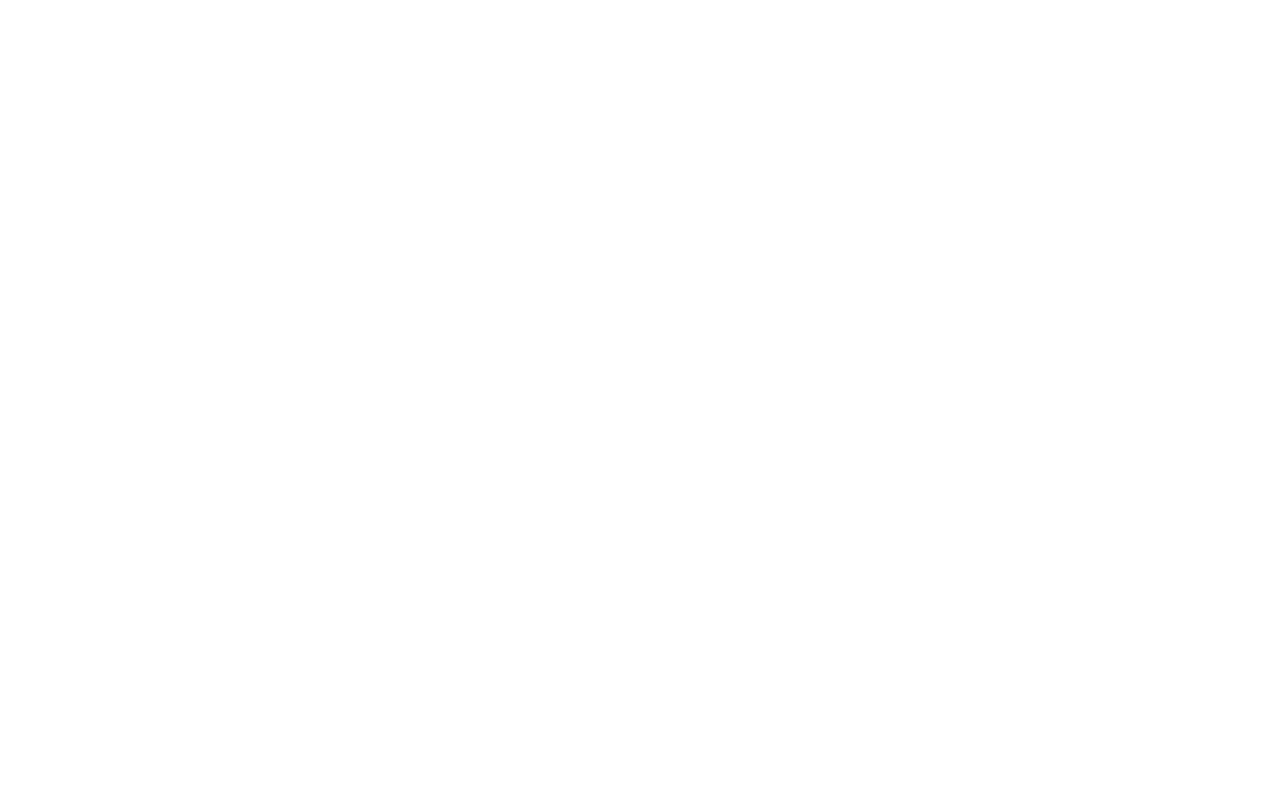
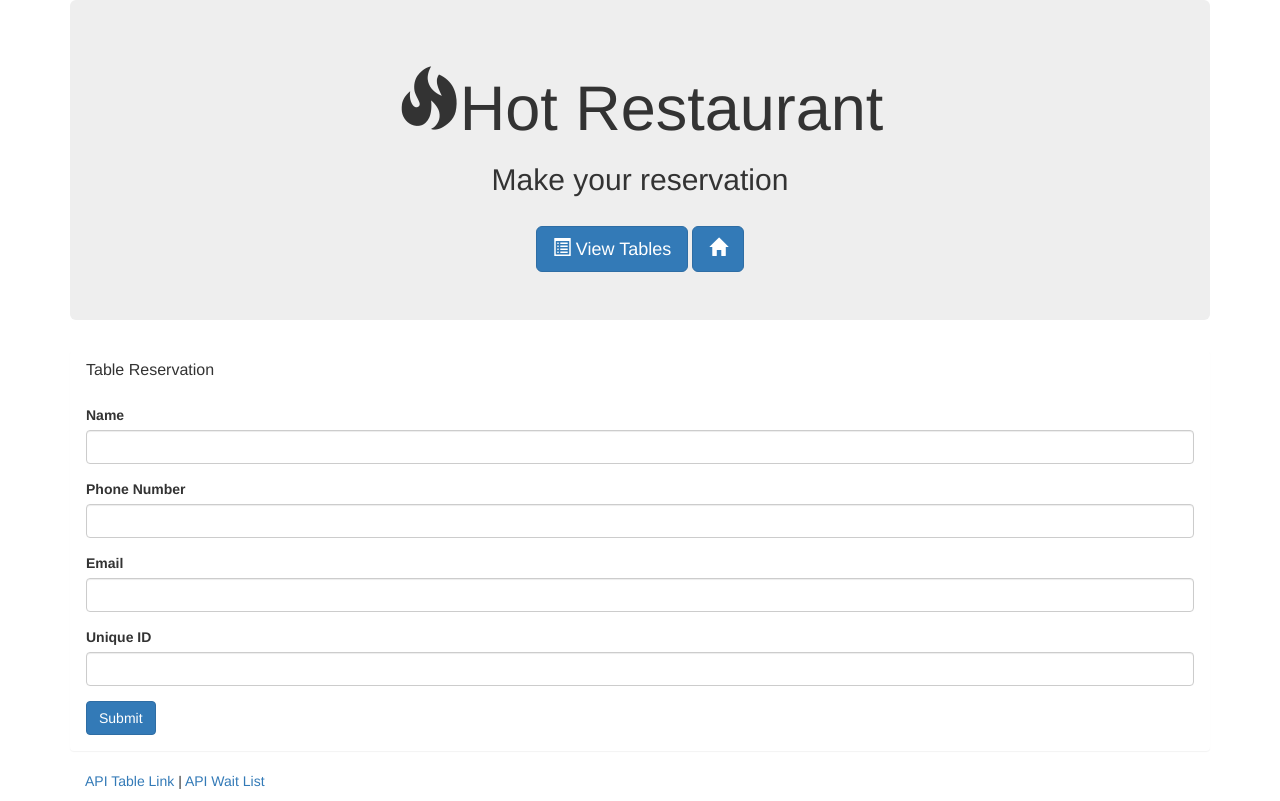
Before and after one commit to Karl74/BackEndStudy, a website: page myrestaurant/app/public/reserve.html in a window 1280 px wide. Drawn offline with nearby package versions, Linux system fonts and the light colour scheme.

Commit message:
html files added

```diff
--- a/myrestaurant/app/public/home.html
+++ b/myrestaurant/app/public/home.html
@@ -4,17 +4,32 @@
     <meta charset="utf-8">
     <title>Tables Page</title>
     <link rel="stylesheet" href="https://maxcdn.bootstrapcdn.com/bootstrap/3.3.6/css/bootstrap.min.css">
+  <script src="https://maxcdn.bootstrapcdn.com/bootstrap/3.3.6/js/bootstrap.min.js"></script>
   </head>
   <body>
     <div class="container">
-      <div class="jumbotron">
-        <h1 class="text-center"><span class="glyphicon glyphicon-fire">Hot Restaurant</span></h1>
-        <hr>
-        <h2 class= "We only have 5 tables! Book your seat before they all are gone"></h2>
-        <br>
+        <div class="jumbotron">
+          <h1 class="text-center"><span class="glyphicon glyphicon-fire"></span> Hot Restaurant</h1>
+          <hr>
+          <h2 class="text-center">"We only have 5 tables! Book your seat before they all are gone"</h2>
+          <br>
+        <a href="/tables"><button class="btn btn-lg btn-primary" type="button" >
+          <span class="glyphicon glyphicon-list-alt"></span>
+            View Tables
+
+        </button></a>
+
+        <a href="/reserve"><button class="btn btn-lg btn-primary" type="button" >
+          <span class="glyphicon glyphicon-credit-card">  </span>
+            Make a reservation
+        </button></a>
       </div>
 
+      <footer class="footer">
+        <div class="container">
+          <p><a href="api/tables">API Table Link</a> | <a href="/api/waitlist">API Wait List</a></p>
+        </div>
+      </footer>
     </div>
-
   </body>
 </html>
--- a/myrestaurant/app/public/reserve.html
+++ b/myrestaurant/app/public/reserve.html
@@ -0,0 +1,77 @@
+<!DOCTYPE html>
+<html>
+  <head>
+    <meta charset="utf-8">
+    <title></title>
+    <link rel="stylesheet" href="https://maxcdn.bootstrapcdn.com/bootstrap/3.3.6/css/bootstrap.min.css">
+  <script src="https://code.jquery.com/jquery.js"></script>
+  <script src="https://maxcdn.bootstrapcdn.com/bootstrap/3.3.6/js/bootstrap.min.js"></script>
+  </head>
+  <body>
+    <div class="container">
+      <div class="jumbotron">
+
+        <h1 class="text-center"><span class="glyphicon glyphicon-fire"></span>Hot Restaurant</h1>
+        <h2 class="text-center">Make your reservation</h2>
+        <br>
+
+        <div class="text-center">
+          <a href="/tables">
+            <button type="button" class="btn btn-lg btn-primary">
+              <span class="glyphicon glyphicon-list-alt"></span> View Tables
+            </button>
+          </a>
+
+          <a href="/tables">
+            <button type="button" class="btn btn-lg btn-primary">
+              <span class="glyphicon glyphicon-home"></span>
+            </button>
+          </a>
+        </div>
+      </div>  <!--  ||END OF JUMBOTRON|| -->
+
+      <div class="row">
+        <div class="col-lg-12">
+          <div class="panel panke-default">
+            <div class="panel-heading">
+              <h4 class=" panel-title">Table Reservation</h4>
+            </div>
+            <div class="panel-body">
+              <form role="form" class="" action="" method="">
+
+                <div class="form-group">
+                  <label for="reserve-name">Name</label>
+                  <input type="text" class="form-control" id="reserve-name" name="" value="">
+                </div>
+
+                <div class="form-group">
+                  <label for="reserve-phone">Phone Number</label>
+                  <input type="text" class="form-control" id="reserve-phone" name="" value="">
+                </div>
+
+                <div class="form-group">
+                  <label for="reserve-email">Email</label>
+                  <input type="text" class="form-control" id="reserve-email" name="" value="">
+                </div>
+
+                <div class="form-group">
+                  <label for="reserve-unique-id">Unique ID</label>
+                  <input type="text" class="form-control" id="reserve-unique-id" name="" value="">
+                </div>
+
+                <button type="submit"class="btn btn-primary submit" name="button">Submit</button>
+              </form>
+            </div>
+          </div>
+        </div>
+      </div>
+      <footer class="footer">
+        <div class="container">
+          <p><a href="api/tables">API Table Link</a> | <a href="/api/waitlist">API Wait List</a></p>
+        </div>
+      </footer>
+
+    </div> <!--  ||END OF CONTAINER|| -->
+
+  </body>
+</html>
```
Also changed, not shown: myrestaurant/app/public/tables.html (+10 -0 lines).
